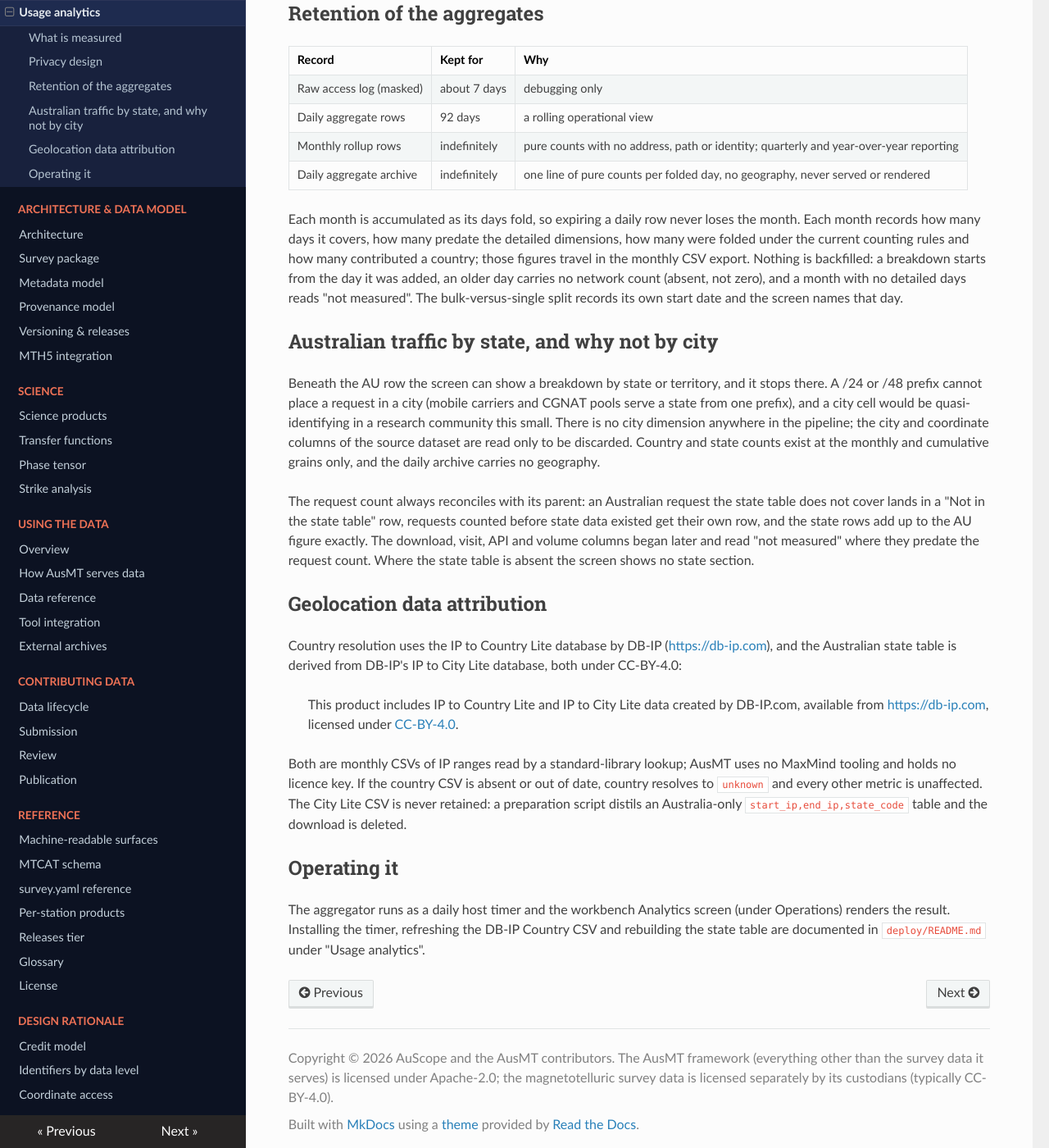
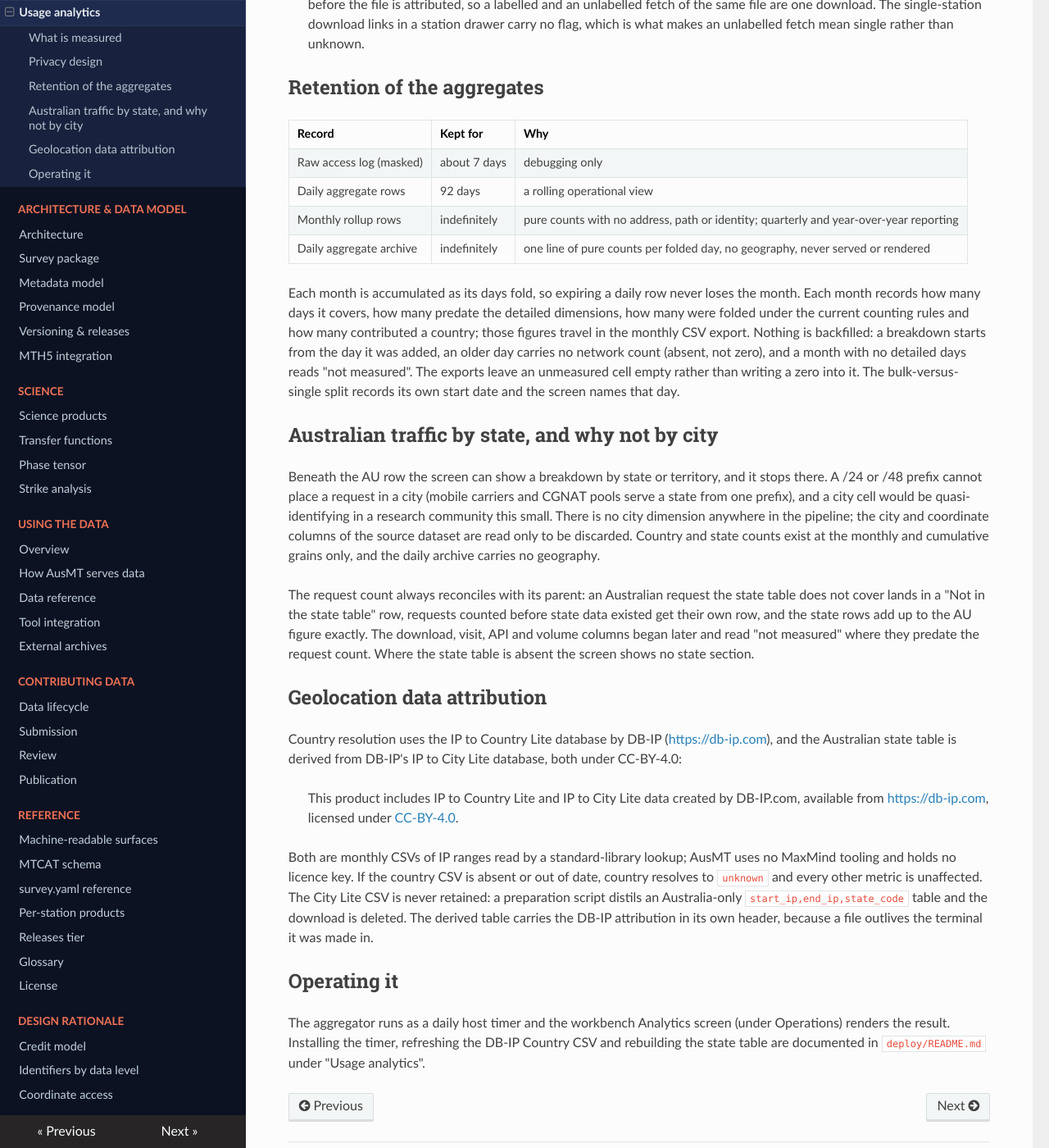
Before and after one commit to bvkay/ausmt, an MkDocs documentation site: the page built from docs/docs/introduction/usage-analytics.md, in a window 1280 px wide and 1400 px high, scrolled down 1476 px. Shown: the whole window at 82% size. Built offline with MkDocs 1.6.1, drawn with Linux system fonts in a browser that asks for light colours; nearby versions of some CDN libraries; some of the changed text lies outside the part shown.

Commit message:
docs: usage analytics restores the empty-cell, one-entry-point and state-table header facts

```diff
--- a/docs/docs/introduction/usage-analytics.md
+++ b/docs/docs/introduction/usage-analytics.md
@@ -14,7 +14,7 @@
 | Single-station file vs whole-survey bundle | Whether the manifest resolved the path to a per-station artifact or a survey package, globally and per survey. |
 | Countries per survey | How many distinct countries downloaded a survey. Only the count: a named survey beside a named country is a small enough cell to identify a group. |
 | Portal visits | One `catalogue.json` fetch per single-page-app boot. |
-| API requests | Fetches of `/data/products/manifest.json`, `/data/mtcat.json`, `/data/mtcat.schema.json` and `/data/stations.geojson`, the entry points the portal itself never fetches. An upper bound (a person can click the footer link), counted as documents. |
+| API requests | Fetches of `/data/products/manifest.json`, `/data/mtcat.json`, `/data/mtcat.schema.json` and `/data/stations.geojson`, the entry points the portal itself never fetches. An upper bound (a person can click the footer link), counted as documents: a document served both at the data root and under `/data/products/` is one entry point, and both of its published paths count. |
 | Distinct networks per day, peak per month | Masked networks (/24 or /48) seen that day; addresses exist only in memory while the day is folded. One network can be an institution. |
 | Requests by country, Australian requests by state | The masked address resolved to a country, and for Australia to a state or territory, as a request count and a split into downloads, visits, API requests and volume. State is the finest grain. |
 | Client class | The user-agent resolves to crawler, scripted or browser while the day is folded and is never stored. Crawlers are excluded from every figure; scripted clients (`curl`, `wget`, `python-requests`, no user-agent) are counted and their share reported separately. |
@@ -56,8 +56,9 @@
 records how many days it covers, how many predate the detailed dimensions, how many were folded under
 the current counting rules and how many contributed a country; those figures travel in the monthly CSV
 export. Nothing is backfilled: a breakdown starts from the day it was added, an older day carries no
-network count (absent, not zero), and a month with no detailed days reads "not measured". The
-bulk-versus-single split records its own start date and the screen names that day.
+network count (absent, not zero), and a month with no detailed days reads "not measured". The exports
+leave an unmeasured cell empty rather than writing a zero into it. The bulk-versus-single split records
+its own start date and the screen names that day.
 
 ## Australian traffic by state, and why not by city
 
@@ -86,7 +87,8 @@
 Both are monthly CSVs of IP ranges read by a standard-library lookup; AusMT uses no MaxMind tooling and
 holds no licence key. If the country CSV is absent or out of date, country resolves to `unknown` and
 every other metric is unaffected. The City Lite CSV is never retained: a preparation script distils an
-Australia-only `start_ip,end_ip,state_code` table and the download is deleted.
+Australia-only `start_ip,end_ip,state_code` table and the download is deleted. The derived table carries
+the DB-IP attribution in its own header, because a file outlives the terminal it was made in.
 
 ## Operating it
 
```
